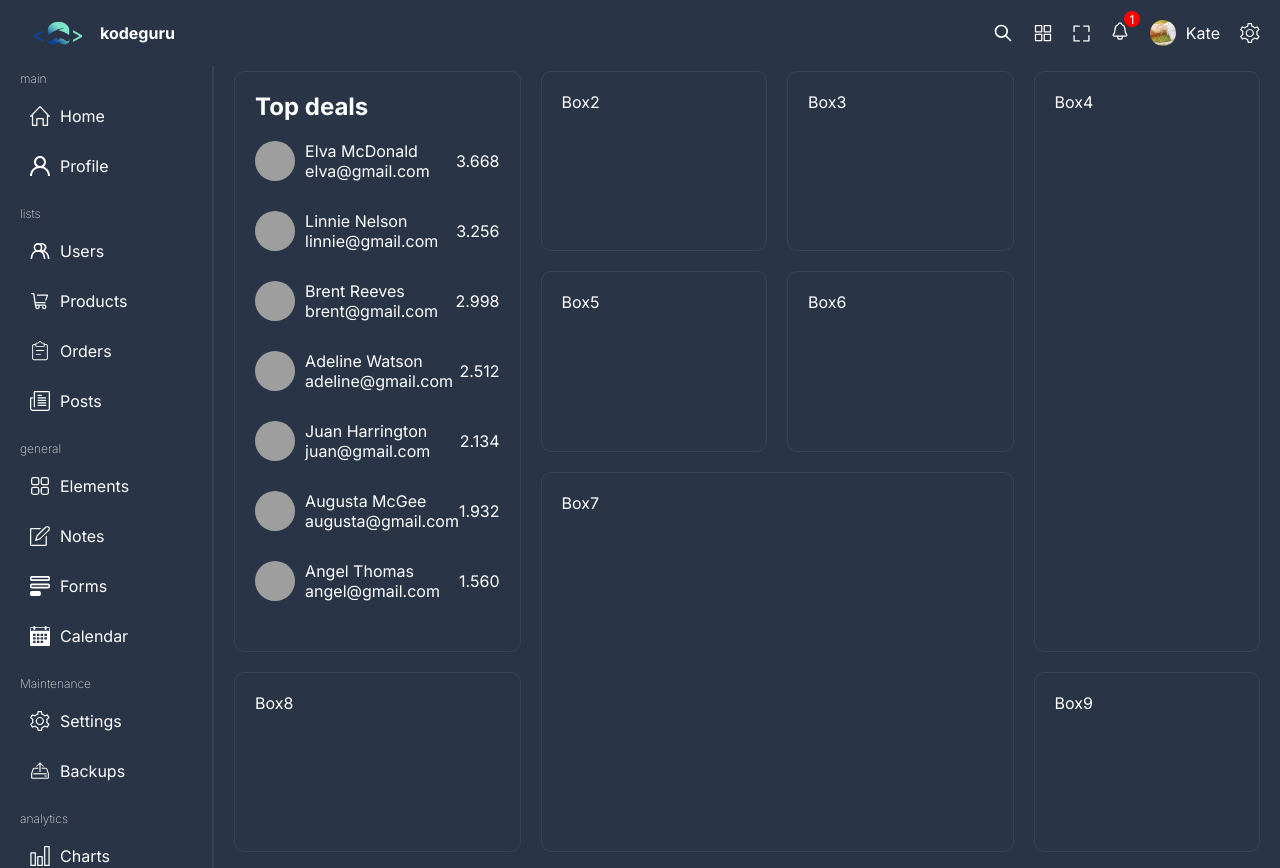
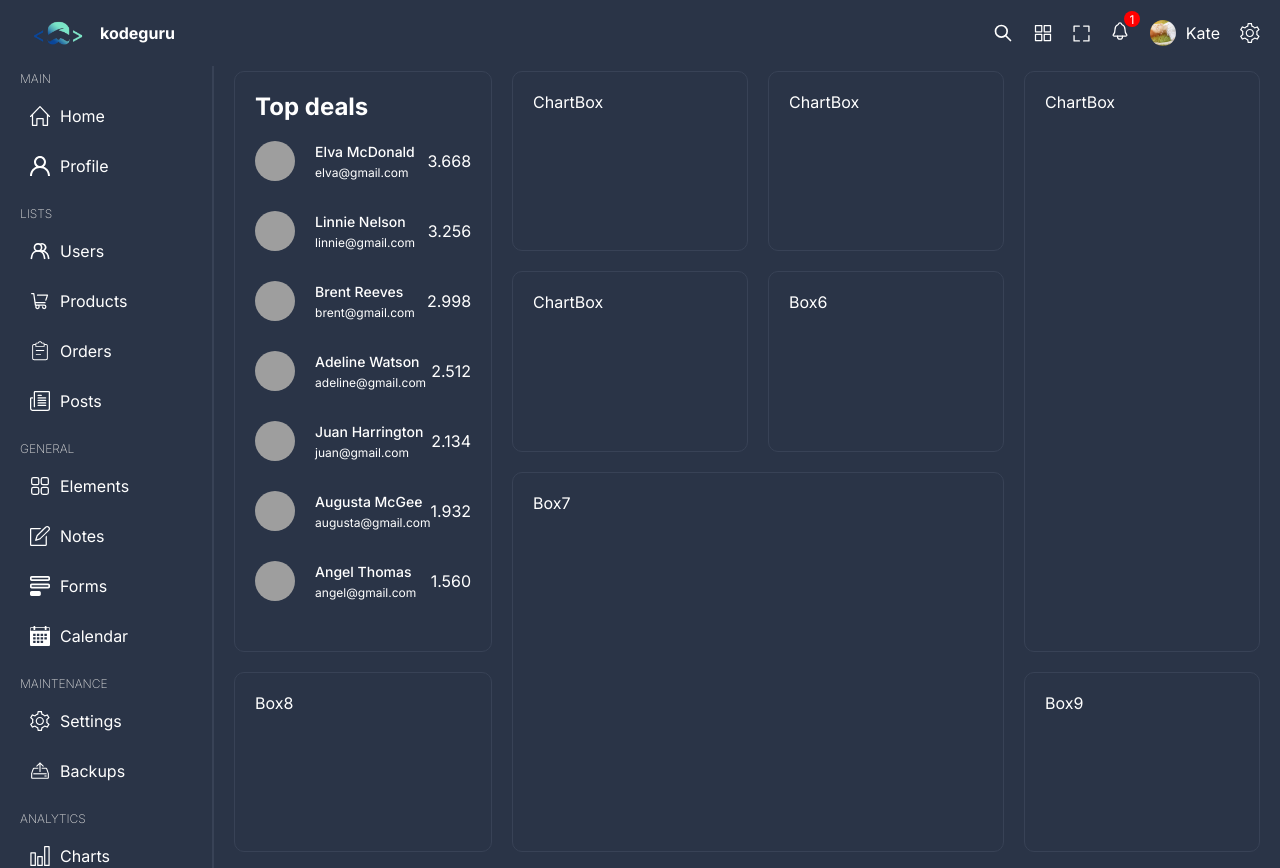
Before and after one commit to Erhahon-Imafidon/dynamic-dashboard, a React (Vite) app: page / in a window 1280 px wide. Shown: the top 868 px of the page. Built offline with nearby package versions, Linux system fonts and the light colour scheme; grey boxes are pictures that could not be loaded.

Commit message:
Finied building the TopBox components which contains the top deals

```diff
--- /dev/null
+++ b/src/components/chartbox/ChartBox.tsx
@@ -0,0 +1,7 @@
+import './chartBox.scss';
+
+const ChartBox = () => {
+    return <section className="chartbox">ChartBox</section>;
+};
+
+export default ChartBox;
--- /dev/null
+++ b/src/components/chartbox/chartBox.scss
@@ -0,0 +1,3 @@
+.chartbox {
+
+}
--- a/src/components/index.tsx
+++ b/src/components/index.tsx
@@ -2,5 +2,6 @@ import Navbar from './navbar/Navbar';
 import Footer from './footer/Footer';
 import Menu from './menu/Menu';
 import TopBox from './topbox/TopBox.tsx';
+import ChartBox from './chartbox/ChartBox.tsx';
 
-export { Navbar, Footer, Menu, TopBox };
+export { Navbar, Footer, Menu, TopBox, ChartBox };
--- a/src/components/menu/menu.scss
+++ b/src/components/menu/menu.scss
@@ -14,6 +14,7 @@
     font-size: 12px;
     font-weight: 200;
     color: $soft-color;
+    text-transform: uppercase;
   }
 
   .listItem {
--- a/src/components/topbox/topbox.scss
+++ b/src/components/topbox/topbox.scss
@@ -15,19 +15,28 @@
       .user {
         display: flex;
         align-items: center;
-        justify-content: space-between;
+        gap: 20px;
 
         img {
           width: 40px;
           height: 40px;
           border-radius: 50%;
           object-fit: cover;
-          margin-right: 10px;
+
         }
         .userText{
+          display: flex;
+          flex-direction: column;
+          gap: 5px;
 
-          .username{}
-          .email{}
+          .username{
+            font-size: 14px;
+            font-weight: 500;
+          }
+
+          .email{
+            font-size: 12px;
+          }
         }
 
 
--- a/src/pages/home/Home.tsx
+++ b/src/pages/home/Home.tsx
@@ -1,5 +1,5 @@
 import './home.scss';
-import { TopBox } from '../../components/index.tsx';
+import { ChartBox, TopBox } from '../../components/index.tsx';
 
 const Home = () => {
     return (
@@ -7,10 +7,18 @@ const Home = () => {
             <div className="box box1">
                 <TopBox />
             </div>
-            <div className="box box2">Box2</div>
-            <div className="box box3">Box3</div>
-            <div className="box box4">Box4</div>
-            <div className="box box5">Box5</div>
+            <div className="box box2">
+                <ChartBox />
+            </div>
+            <div className="box box3">
+                <ChartBox />
+            </div>
+            <div className="box box4">
+                <ChartBox />
+            </div>
+            <div className="box box5">
+                <ChartBox />
+            </div>
             <div className="box box6">Box6</div>
             <div className="box box7">Box7</div>
             <div className="box box8">Box8</div>
```
